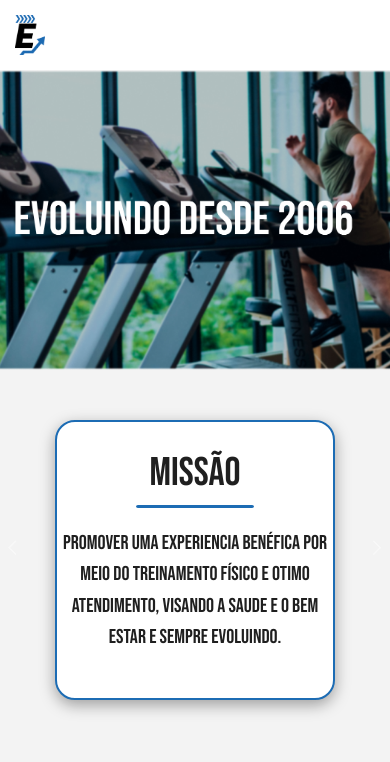
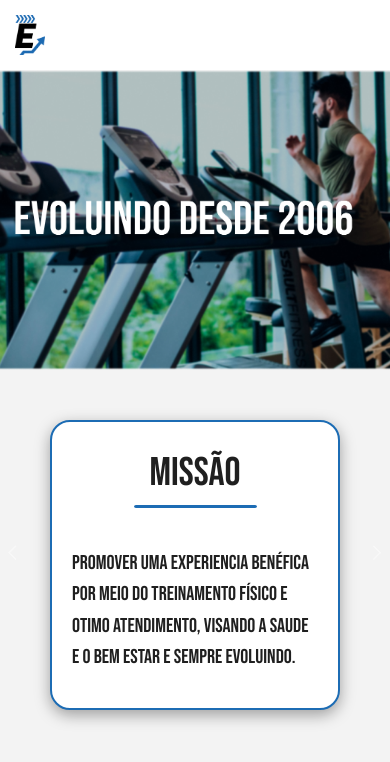
Before and after one commit to SamIamarino/Academia-Evolucao-Project, a React (Vite) app in the folder academia-evolucao/: page /aboutUs in a window 390 px wide. Shown: the top 762 px of the page. Built offline with nearby package versions, Linux system fonts and the light colour scheme.

Commit message:
style: arrumando escrita infocard e tamanho na responsividade

```diff
--- a/academia-evolucao/src/components/infoCard/InfoCard.css
+++ b/academia-evolucao/src/components/infoCard/InfoCard.css
@@ -60,10 +60,16 @@
     color: white;
 }
 
+.info-card-description{
+    display: block;
+    padding: 20px;
+    text-align: start;
+}
+
 @media (max-width: 850px) {
     .info-card{
-        height: 280px;
-        width: 280px;
+        height: 290px;
+        width: 290px;
 
         /* Centralizar */
         margin: auto;
@@ -74,8 +80,8 @@
     }
 
     .info-card-dark-themed{
-        height: 280px;
-        width: 280px;
+        height: 290px;
+        width: 290px;
 
         /* Centralizar */
         margin: auto;
--- a/academia-evolucao/src/components/infoCard/InfoCard.jsx
+++ b/academia-evolucao/src/components/infoCard/InfoCard.jsx
@@ -8,7 +8,7 @@ export default function InfoCard({title,description,darkTheme}){
                     <hr className={darkTheme ? 'info-card-hr-dark-themed' : 'info-card-hr'}/>
                 </div>
                 <div className={ darkTheme ? 'info-card-body-dark-themed' : 'info-card-body'}>
-                    <h3>{description}</h3>
+                    <h3 className='info-card-description'>{description}</h3>
                 </div>
         </div>
     );
```
